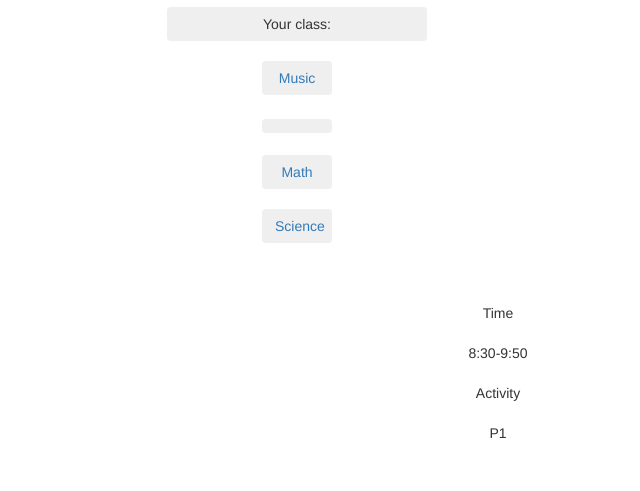
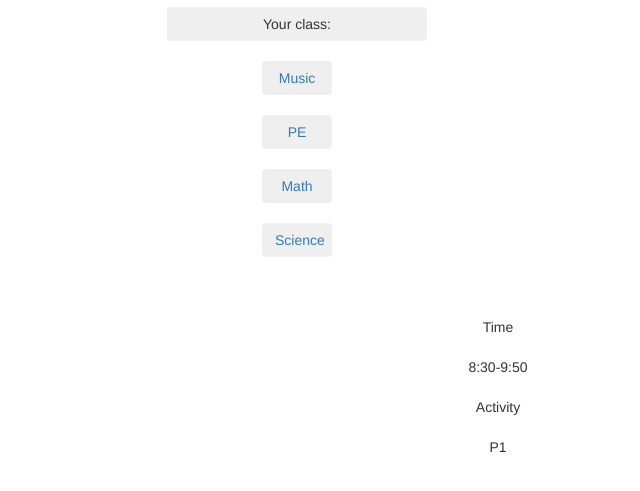
Before and after one commit to Lukieboy/School-Online-Links, a plain HTML site: page index.html in a window 1280 px wide. Shown: the part 63-554 px from the top of the page, without its empty margins (343-983 px from the left). Drawn offline with nearby package versions, Linux system fonts and the light colour scheme.

Commit message:
Update index.html

```diff
--- a/index.html
+++ b/index.html
@@ -16,7 +16,7 @@
     </div>
 
     <div>
-        <button class="btn btn-secondary"><a href="https://meet.google.com/wqu-qdpp-gxi"PE</a></button>
+        <button class="btn btn-secondary"><a href="https://meet.google.com/wqu-qdpp-gxi">PE</a></button>
     </div>
 
     <div>
```
